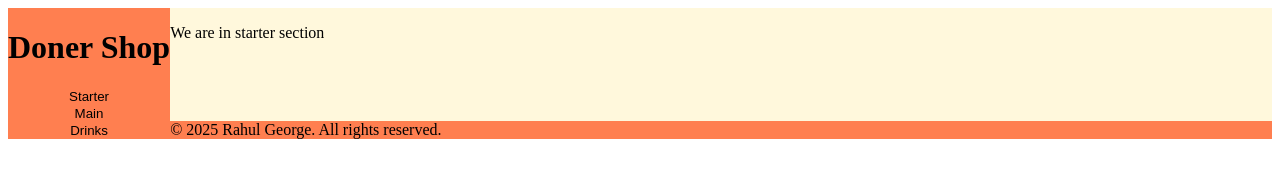
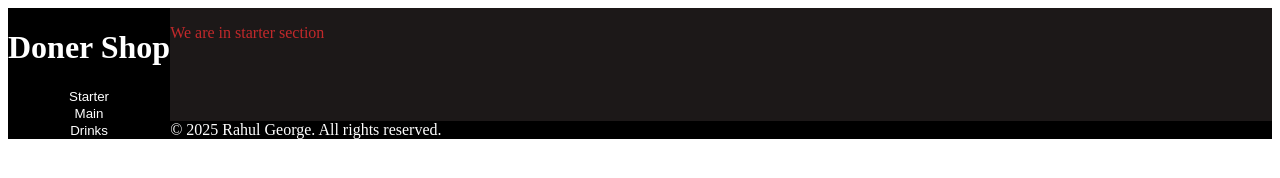
Before and after one commit to rahul-george/odin-restaurant, a website built with webpack: page src/template.html in a window 1280 px wide. Built offline with nearby package versions, Linux system fonts and the light colour scheme.

Commit message:
feat: colors are converted to variables

```diff
--- a/src/styles.css
+++ b/src/styles.css
@@ -1,7 +1,16 @@
+:root {
+    --primary-background: #000000;
+    --secondary-background: #1c1818;
+    --primary-font-color: #FFFFFF;
+    --secondary-color: #C2292B;
+    --accent-color: #C2292B;
+}
 body {
     width: clamp(320px, 1fr ,1024px);
+    /*background-color: var(--header-background);*/
 }
 main {
+    color: var(--primary-font-color);
     display: grid;
     grid-template-rows: 1fr 3rem;
     grid-template-columns: auto 1fr;
@@ -9,7 +18,7 @@ main {
         "header content"
         "header content"
         "header footer";
-    background-color: cornsilk;
+    background-color:  var(--secondary-background);
 
 }
 
@@ -17,12 +26,13 @@ header {
     grid-area: header;
     display: grid;
 
-    background-color: coral;
+    background-color: var(--primary-background);
 
 }
 
 #content {
     grid-area: content;
+    color: var(--secondary-color)
 }
 
 header nav {
@@ -32,7 +42,7 @@ header nav {
 
 footer {
     grid-area: footer;
-    background-color: coral;
+    background-color: var(--primary-background);
 }
 
 button {
@@ -40,4 +50,6 @@ button {
     outline: none;
     border: none;
     background-color: inherit;
+
+    color: var(--primary-font-color)
 }
```
